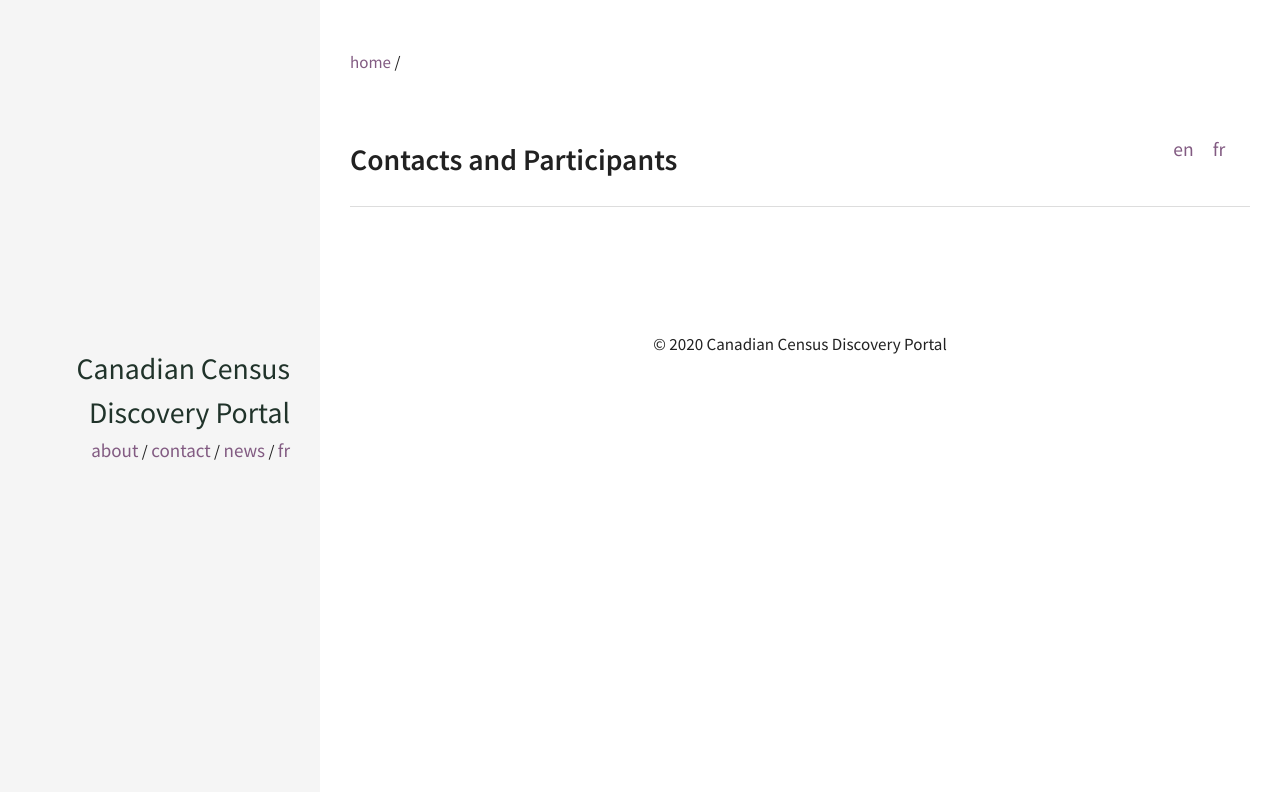
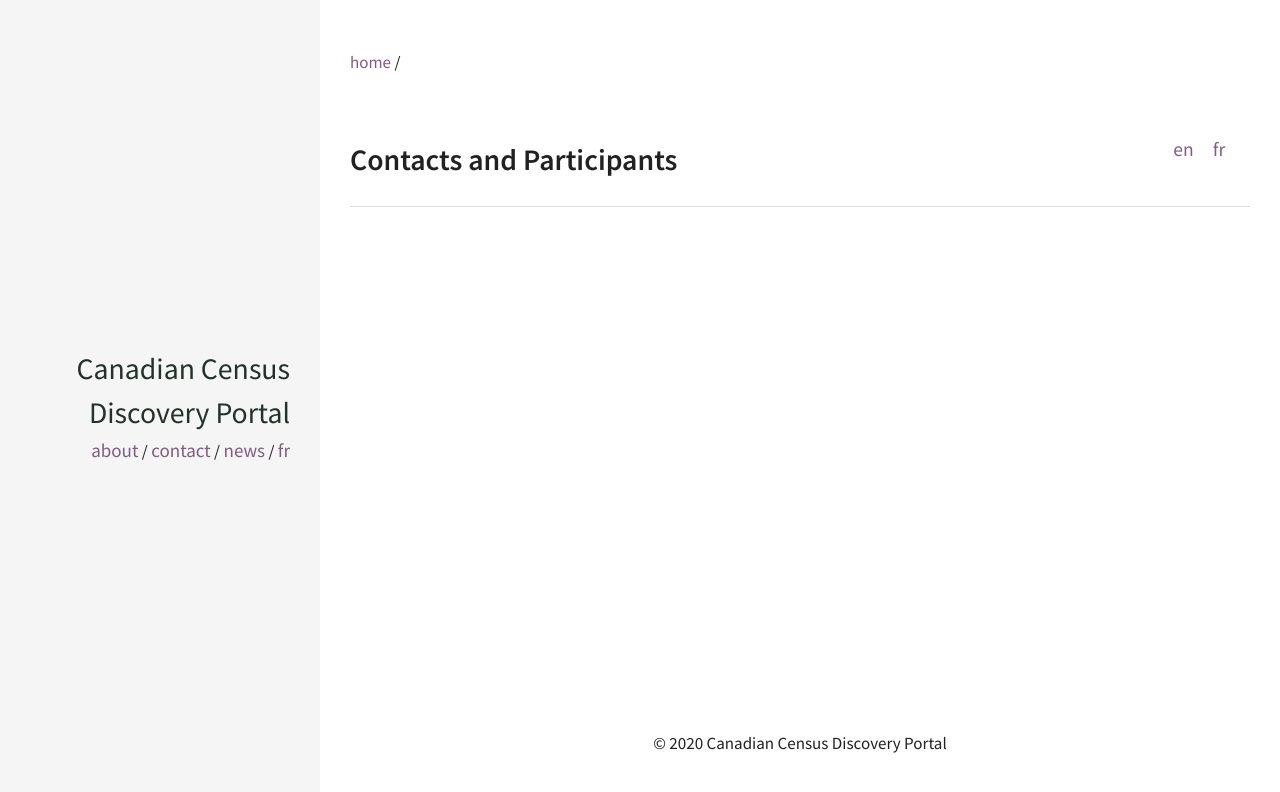
Before and after one commit to census-recensement/census-recensement.github.io, a Jekyll site: the page built from en/contact.md, in a window 1280 px wide. Shown: the top 792 px of the page. Built offline with Jekyll 4.4.1, drawn with Linux system fonts in a browser that asks for light colours.

Commit message:
small change to layout (footer)

```diff
--- a/_layouts/page.html
+++ b/_layouts/page.html
@@ -15,5 +15,4 @@
     <article class="page-content">
       {{ content }}
     </article>
-
-  </div>
+    </div>
--- a/_layouts/post.html
+++ b/_layouts/post.html
@@ -9,7 +9,6 @@
     <header class="page-header">
       {% include language-selector.html %}
       <h2>{% include date-selector.html %}</h2>
-
     </header>
 
   <article class="post-content">
--- a/_sass/pages/_post.scss
+++ b/_sass/pages/_post.scss
@@ -90,6 +90,7 @@
 
 #post {
   padding-bottom: 50px;
+  min-height: 70vh;
   .post-header {
     margin: 0 auto 50px;
   }
```
